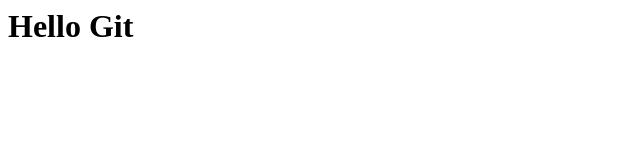
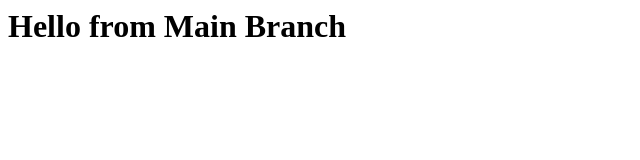
Before and after one commit to Ali-Osman97/git-practice, a plain HTML site: page index.html in a window 1280 px wide. Shown: the whole page, without its empty margins (0-640 px from the left). Drawn offline with Linux system fonts and the light colour scheme.

Commit message:
Update heading in main

```diff
--- a/index.html
+++ b/index.html
@@ -1 +1 @@
-<h1>Hello Git</h1>
+<h1>Hello from Main Branch</h1>
```
